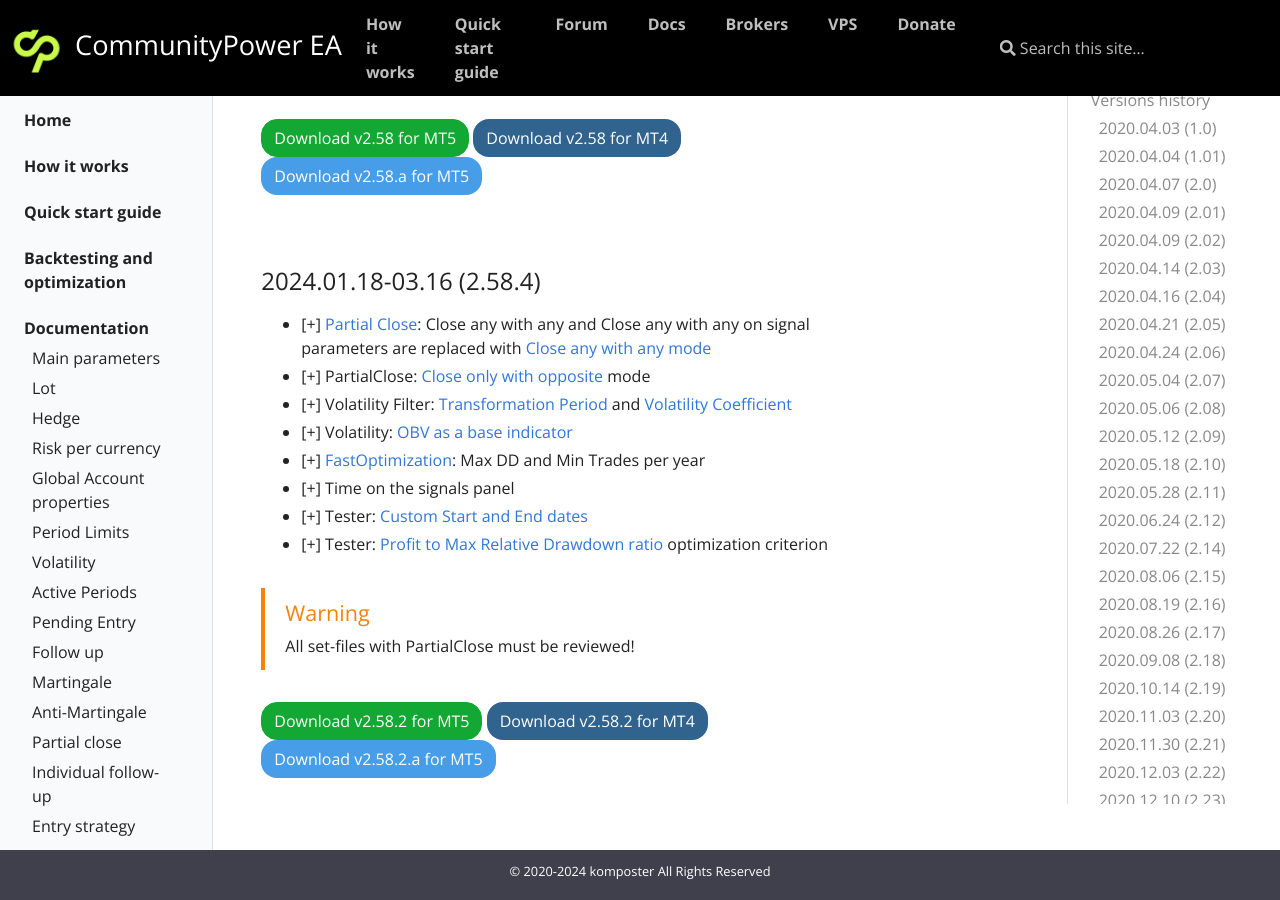
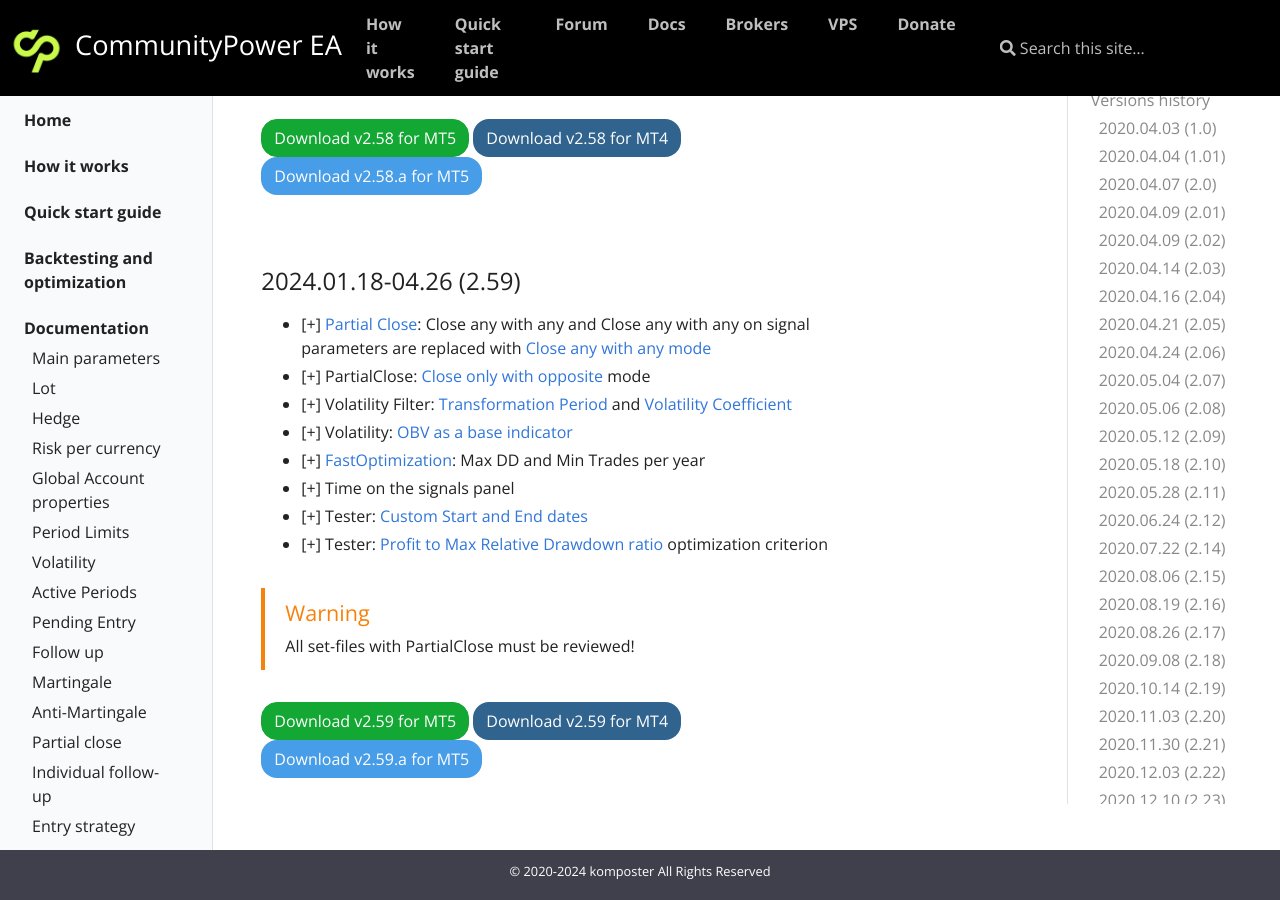
Before and after one commit to komposter/CommunityPowerEA.com, a Jekyll site: the page built from _docs/versions-history.md, in a window 1280 px wide and 900 px high, scrolled down 22187 px. Built offline with Jekyll 4.4.1, drawn with Linux system fonts in a browser that asks for light colours.

Commit message:
Content change

```diff
--- a/_docs/versions-history.md
+++ b/_docs/versions-history.md
@@ -751,7 +751,7 @@
 
 <br />
 
-### 2024.01.18-03.16 (2.58.4)
+### 2024.01.18-04.26 (2.59)
 * [+] [Partial Close](/docs/partial-close): Close any with any and Close any with any on signal parameters are replaced with [Close any with any mode](/docs/partial-close#close-any-with-any-mode)
 * [+] PartialClose: [Close only with opposite](/docs/partial-close#close-any-with-any-mode) mode
 * [+] Volatility Filter: [Transformation Period](/docs/signals-and-filters#transformation-period) and [Volatility Coefficient](/docs/signals-and-filters#volatility-coefficient)
@@ -764,6 +764,6 @@
 
 {% include alert.html type="warning" title="Warning" content="All set-files with PartialClose must be reviewed!" %}
 
-[<button class="btn btn-success">Download v2.58.2 for MT5</button>]({{site.baseurl}}/assets/EAs/CommunityPower 2.58.2.ex5)
-[<button class="btn btn-primary">Download v2.58.2 for MT4</button>]({{site.baseurl}}/assets/EAs/CommunityPower 2.58.2.ex4)
-[<button class="btn btn-info">Download v2.58.2.a for MT5</button>]({{site.baseurl}}/assets/EAs/CommunityPower 2.58.2.a.ex5)
+[<button class="btn btn-success">Download v2.59 for MT5</button>]({{site.baseurl}}/assets/EAs/CommunityPower 2.59.ex5)
+[<button class="btn btn-primary">Download v2.59 for MT4</button>]({{site.baseurl}}/assets/EAs/CommunityPower 2.59.ex4)
+[<button class="btn btn-info">Download v2.59.a for MT5</button>]({{site.baseurl}}/assets/EAs/CommunityPower 2.59.a.ex5)
```
Also changed, not shown: _docs/backtesting-and-optimization.md (+3 -3 lines), _docs/partial-close.md (+1 -1 lines), _docs/signals-and-filters.md (+3 -3 lines), 3 other files.
